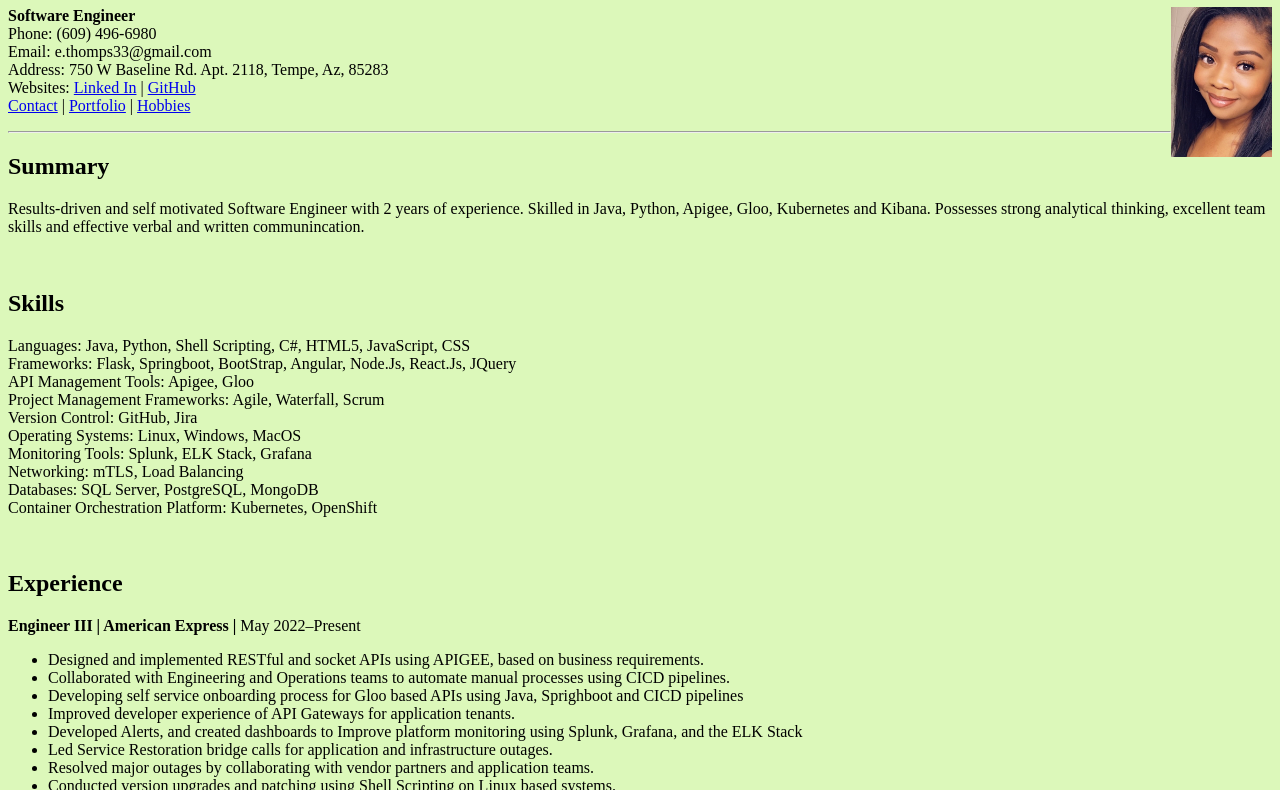
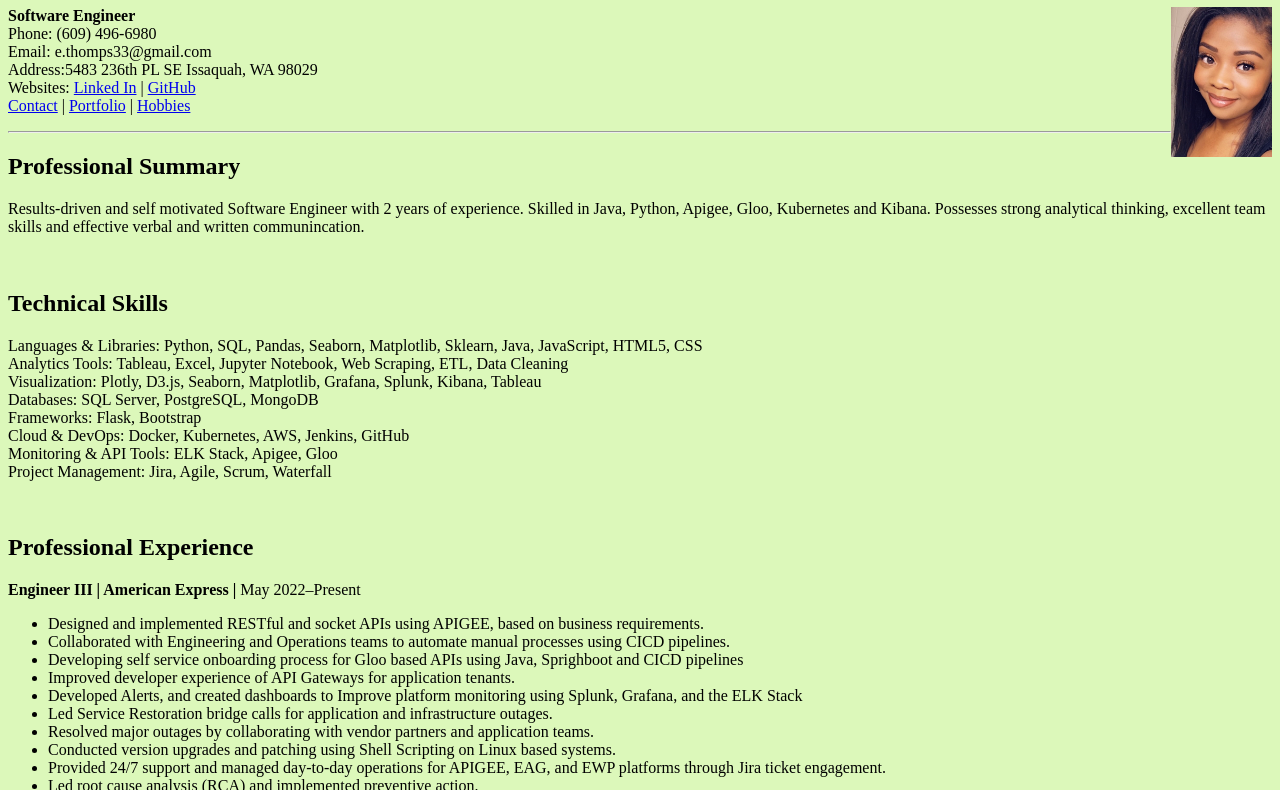
Before and after one commit to ethomps33/Portfolio, a plain HTML site: page resume.html in a window 1280 px wide. Shown: the part 73-863 px from the top of the page. Drawn offline with Linux system fonts and the light colour scheme.

Commit message:
Made some minor updates so that info is up to date

```diff
--- a/resume.html
+++ b/resume.html
@@ -8,36 +8,35 @@
 </head>
 
 <body>
-    <h1>Evann Thompson's Resume</h1>             <img src="./headshot 2.jpg" alt="A headshot of Evann" height="150" align="right">
+    <h1>Evann (Thompson) Goel's Resume</h1>             <img src="./headshot 2.jpg" alt="A headshot of Evann" height="150" align="right">
     <p><strong>Software Engineer</strong><br>
         Phone: (609) 496-6980<br>
         Email: e.thomps33@gmail.com<br>
-        Address: 750 W Baseline Rd. Apt. 2118, Tempe, Az, 85283<br>
-        Websites: <a href="https://www.linkedin.com/in/evann-thompson-3ba6b514a">Linked In</a> | <a href="https://github.com/ethomps33">GitHub</a><br>
+        Address:5483 236th PL SE Issaquah, WA 98029<br>
+        Websites: <a href="https://www.linkedin.com/in/evann-goel-3ba6b514a">Linked In</a> | <a href="https://github.com/ethomps33">GitHub</a><br>
         <a href="./contact.html">Contact</a> | <a href="./index.html">Portfolio</a> | <a href="./hobbies.html">Hobbies</a>
     </p>
     <hr>
 
-    <h2>Summary</h2>
+    <h2>Professional Summary</h2>
     <p>Results-driven and self motivated Software Engineer with 2 years of experience. Skilled in Java, Python, Apigee, Gloo, Kubernetes and Kibana.
         Possesses strong analytical thinking, excellent team skills and effective verbal and written communincation.
     </p>
     <br>
-    <h2>Skills</h2>
+    <h2>Technical Skills</h2>
     <p>
-        Languages: Java, Python, Shell Scripting, C#, HTML5, JavaScript, CSS<br>
-        Frameworks: Flask, Springboot, BootStrap, Angular, Node.Js, React.Js, JQuery<br>
-        API Management Tools: Apigee, Gloo<br>
-        Project Management Frameworks: Agile, Waterfall, Scrum<br>
-        Version Control: GitHub, Jira<br>
-        Operating Systems: Linux, Windows, MacOS<br>
-        Monitoring Tools: Splunk, ELK Stack, Grafana<br>
-        Networking: mTLS, Load Balancing<br>
+        Languages & Libraries: Python, SQL, Pandas, Seaborn, Matplotlib, Sklearn, Java, JavaScript, HTML5, CSS<br>
+        Analytics Tools: Tableau, Excel, Jupyter Notebook, Web Scraping, ETL, Data Cleaning<br>
+        Visualization: Plotly, D3.js, Seaborn, Matplotlib, Grafana, Splunk, Kibana, Tableau<br>
         Databases: SQL Server, PostgreSQL, MongoDB<br>
-        Container Orchestration Platform: Kubernetes, OpenShift
+        Frameworks: Flask, Bootstrap<br>
+        Cloud & DevOps: Docker, Kubernetes, AWS, Jenkins, GitHub<br>
+        Monitoring & API Tools: ELK Stack, Apigee, Gloo<br>
+        Project Management: Jira, Agile, Scrum, Waterfall<br>
+
     </p>
     <br>
-    <h2>Experience</h2>
+    <h2>Professional Experience</h2>
     <p>
         <strong>Engineer III | American Express |</strong> May 2022–Present
         <ul>
@@ -69,7 +68,7 @@
         </ul>
     </p>
     <br>
-    <h2>Projects</h2>
+    <!-- <h2>Projects</h2>
     <p>
     <strong>Image-Recognition Elastic Web Application | Sole Contributor </strong>
     <ul>
@@ -91,7 +90,7 @@
         <li>sed Machine Learning to compare movies by description, cast, director and genre. When a movie title is entered the top 10 movie recommendations are returned.</li>
         <li>Tools/Languages: Python, Pandas, Matplotlib, Sklearn, Flask</li>
     </ul>
-    </p>
+    </p> -->
     <br>
     <h2>Education</h2>
     <p>
@@ -106,6 +105,6 @@
 </body>
 <hr>
 <footer>
-    <small>Copyright © Evann Thompson</small>
+    <small>Copyright © Evann Goel</small>
 </footer>
 </html>
```
Also changed, not shown: Dice_Game/dicee.html (+1 -1 lines), contact.html (+5 -2 lines), hobbies.html (+9 -0 lines), index.html (+1 -1 lines). Lines whose indentation alone changed are shown as unchanged.
